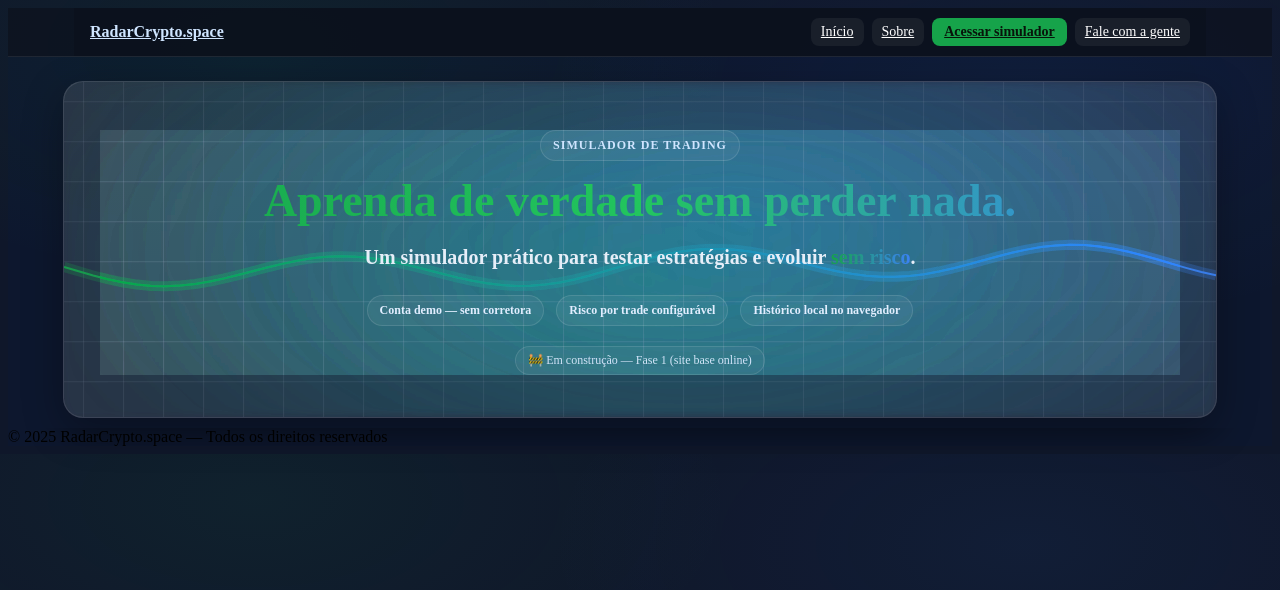
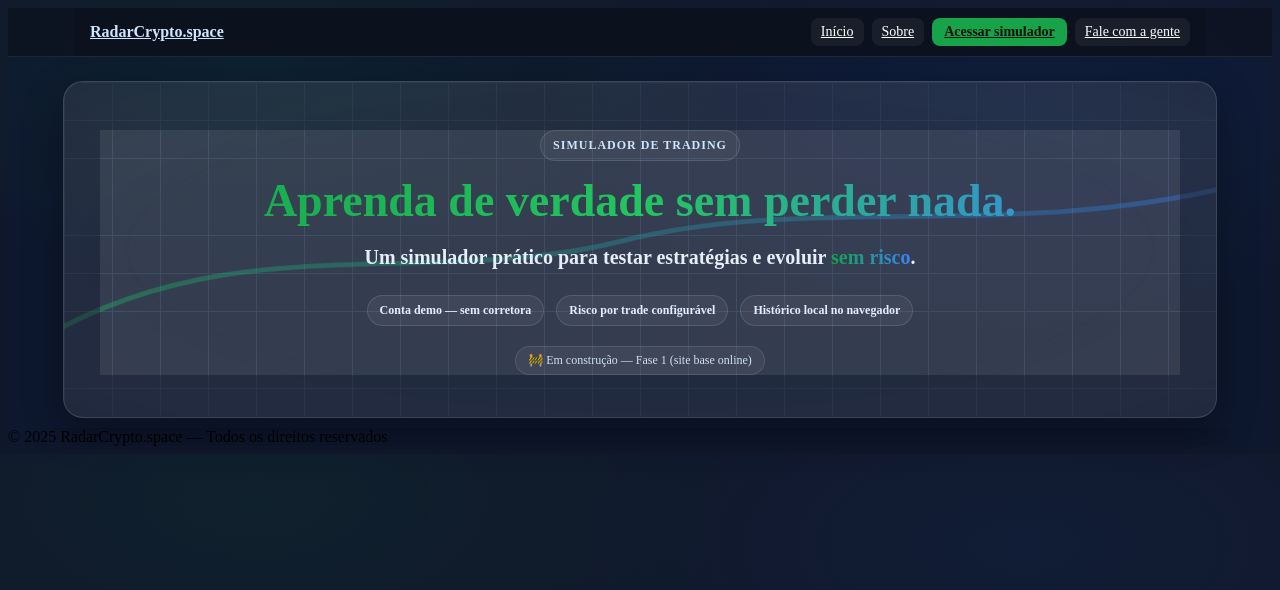
Before and after one commit to Ivanmonteiro-create/radarcripto.space, a Next.js app: page / in a window 1280 px wide. Shown: the top 590 px of the page. Built offline with nearby package versions, Linux system fonts and the light colour scheme.

Commit message:
Update HeroBackground.js

```diff
--- a/components/HeroBackground.js
+++ b/components/HeroBackground.js
@@ -1,126 +1,67 @@
 // /components/HeroBackground.js
-import { useEffect, useRef } from "react";
-
-/**
- * Fundo do herói: grid + glow + sparkline suave.
- * Não depende de libs externas.
- */
 export default function HeroBackground() {
-  const canvasRef = useRef(null);
-
-  useEffect(() => {
-    const c = canvasRef.current;
-    const ctx = c.getContext("2d");
-    let raf;
-
-    const dpr = Math.max(1, window.devicePixelRatio || 1);
-    const resize = () => {
-      c.width = c.clientWidth * dpr;
-      c.height = c.clientHeight * dpr;
-    };
-    resize();
-    window.addEventListener("resize", resize);
-
-    // Gera pontos para um "sparkline" simples
-    const N = 80;
-    let pts = Array.from({ length: N }, (_, i) => ({
-      x: (i / (N - 1)) * c.width,
-      y: c.height * 0.55 + Math.sin(i * 0.25) * 18 * dpr,
-    }));
-    let t = 0;
-
-    const draw = () => {
-      t += 0.015;
-
-      // fundo transparente
-      ctx.clearRect(0, 0, c.width, c.height);
-
-      // grid
-      ctx.save();
-      ctx.globalAlpha = 0.14;
-      ctx.strokeStyle = "#94a3b8";
-      ctx.lineWidth = 1 * dpr;
-
-      const gap = 40 * dpr;
-      for (let x = (t * 20) % gap; x < c.width; x += gap) {
-        ctx.beginPath();
-        ctx.moveTo(x, 0);
-        ctx.lineTo(x, c.height);
-        ctx.stroke();
-      }
-      for (let y = (t * 12) % gap; y < c.height; y += gap) {
-        ctx.beginPath();
-        ctx.moveTo(0, y);
-        ctx.lineTo(c.width, y);
-        ctx.stroke();
-      }
-      ctx.restore();
-
-      // anima sparkline
-      pts = pts.map((p, i) => ({
-        x: (i / (N - 1)) * c.width,
-        y:
-          c.height * 0.55 +
-          Math.sin(i * 0.25 + t * 1.25) * (16 * dpr) +
-          Math.cos(i * 0.07 + t) * (6 * dpr),
-      }));
-
-      // brilho
-      ctx.save();
-      const grad = ctx.createLinearGradient(0, 0, c.width, 0);
-      grad.addColorStop(0, "#16a34a");
-      grad.addColorStop(1, "#3b82f6");
-      ctx.strokeStyle = grad;
-
-      // glow largo
-      ctx.globalAlpha = 0.25;
-      ctx.lineWidth = 10 * dpr;
-      ctx.beginPath();
-      pts.forEach((p, i) => (i ? ctx.lineTo(p.x, p.y) : ctx.moveTo(p.x, p.y)));
-      ctx.stroke();
-
-      // linha fina
-      ctx.globalAlpha = 0.9;
-      ctx.lineWidth = 2 * dpr;
-      ctx.beginPath();
-      pts.forEach((p, i) => (i ? ctx.lineTo(p.x, p.y) : ctx.moveTo(p.x, p.y)));
-      ctx.stroke();
-      ctx.restore();
-
-      raf = requestAnimationFrame(draw);
-    };
-
-    raf = requestAnimationFrame(draw);
-    return () => {
-      cancelAnimationFrame(raf);
-      window.removeEventListener("resize", resize);
-    };
-  }, []);
-
   return (
-    <div
+    <svg
+      aria-hidden="true"
+      width="100%"
+      height="100%"
+      viewBox="0 0 1200 420"
+      preserveAspectRatio="none"
       style={{
         position: "absolute",
         inset: 0,
-        overflow: "hidden",
-        borderRadius: 16,
+        opacity: 0.55, // controle geral
       }}
-      aria-hidden="true"
     >
-      {/* “vidro” de fundo */}
-      <div
-        style={{
-          position: "absolute",
-          inset: 0,
-          background:
-            "radial-gradient(1200px 600px at 50% 60%, rgba(16,185,129,0.10), transparent 60%), radial-gradient(1200px 600px at 60% 40%, rgba(59,130,246,0.10), transparent 60%)",
-          filter: "blur(4px)",
-        }}
+      {/* Vinheta suave nas bordas */}
+      <defs>
+        <radialGradient id="fade" cx="50%" cy="50%" r="70%">
+          <stop offset="60%" stopColor="rgba(255,255,255,0)" />
+          <stop offset="100%" stopColor="rgba(0,0,0,0.25)" />
+        </radialGradient>
+        <linearGradient id="curve" x1="0%" y1="0%" x2="100%" y2="0%">
+          <stop offset="0%" stopColor="#22c55e" stopOpacity="0.35" />
+          <stop offset="100%" stopColor="#3b82f6" stopOpacity="0.35" />
+        </linearGradient>
+      </defs>
+
+      {/* Grid MUITO sutil */}
+      <g opacity="0.12">
+        {Array.from({ length: 24 }).map((_, i) => (
+          <line
+            key={`v-${i}`}
+            x1={(i * 50) + 0.5}
+            y1="0"
+            x2={(i * 50) + 0.5}
+            y2="420"
+            stroke="#9ec5ff"
+            strokeWidth="1"
+          />
+        ))}
+        {Array.from({ length: 9 }).map((_, i) => (
+          <line
+            key={`h-${i}`}
+            x1="0"
+            y1={(i * 48) + 0.5}
+            x2="1200"
+            y2={(i * 48) + 0.5}
+            stroke="#9ec5ff"
+            strokeWidth="1"
+          />
+        ))}
+      </g>
+
+      {/* Curva sutil */}
+      <path
+        d="M-20,320 C180,180 380,260 580,200 C780,140 980,200 1220,130"
+        fill="none"
+        stroke="url(#curve)"
+        strokeWidth="6"
+        style={{ filter: "blur(0.3px)" }}
       />
-      <canvas
-        ref={canvasRef}
-        style={{ position: "absolute", inset: 0, width: "100%", height: "100%" }}
-      />
-    </div>
+
+      {/* vinheta nas bordas, bem leve */}
+      <rect x="0" y="0" width="1200" height="420" fill="url(#fade)" opacity="0.35" />
+    </svg>
   );
 }
```
